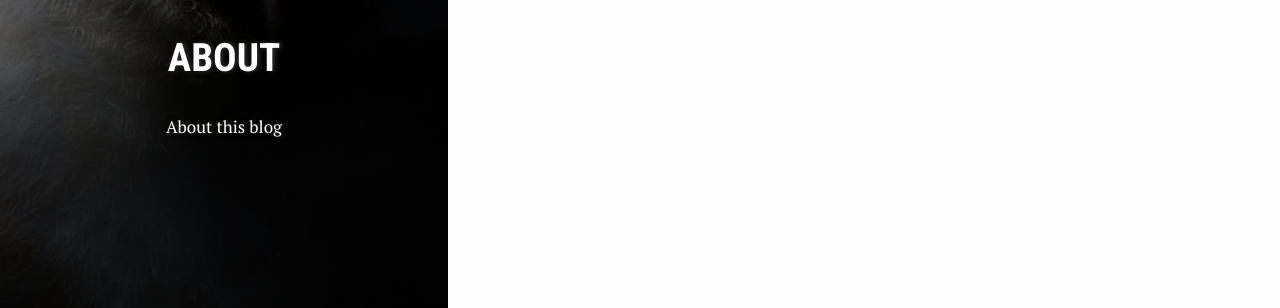
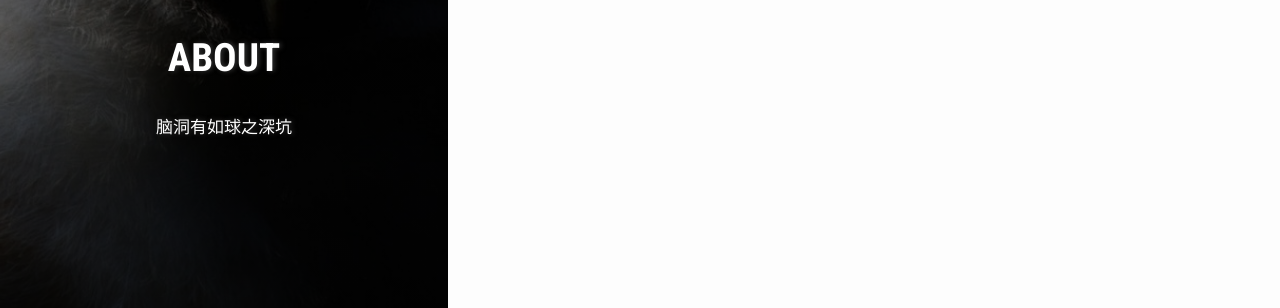
Before and after one commit to Views-s/Views-s.github.io, a Jekyll site: the page built from about.md, in a window 1280 px wide. Shown: the part 564-872 px from the top of the page. Built offline with Jekyll 4.4.1, drawn with Linux system fonts in a browser that asks for light colours.

Commit message:
Update about.md

```diff
--- a/about.md
+++ b/about.md
@@ -2,9 +2,9 @@
 bg: "owl.jpg"
 layout: page
 title: "About"
-crawlertitle: "Why and how this blog was created"
+crawlertitle: "一个赛博流浪者的存放地"
 permalink: /about/
-summary: "About this blog"
+summary: "脑洞有如球之深坑"
 active: about
 ---
 
```
